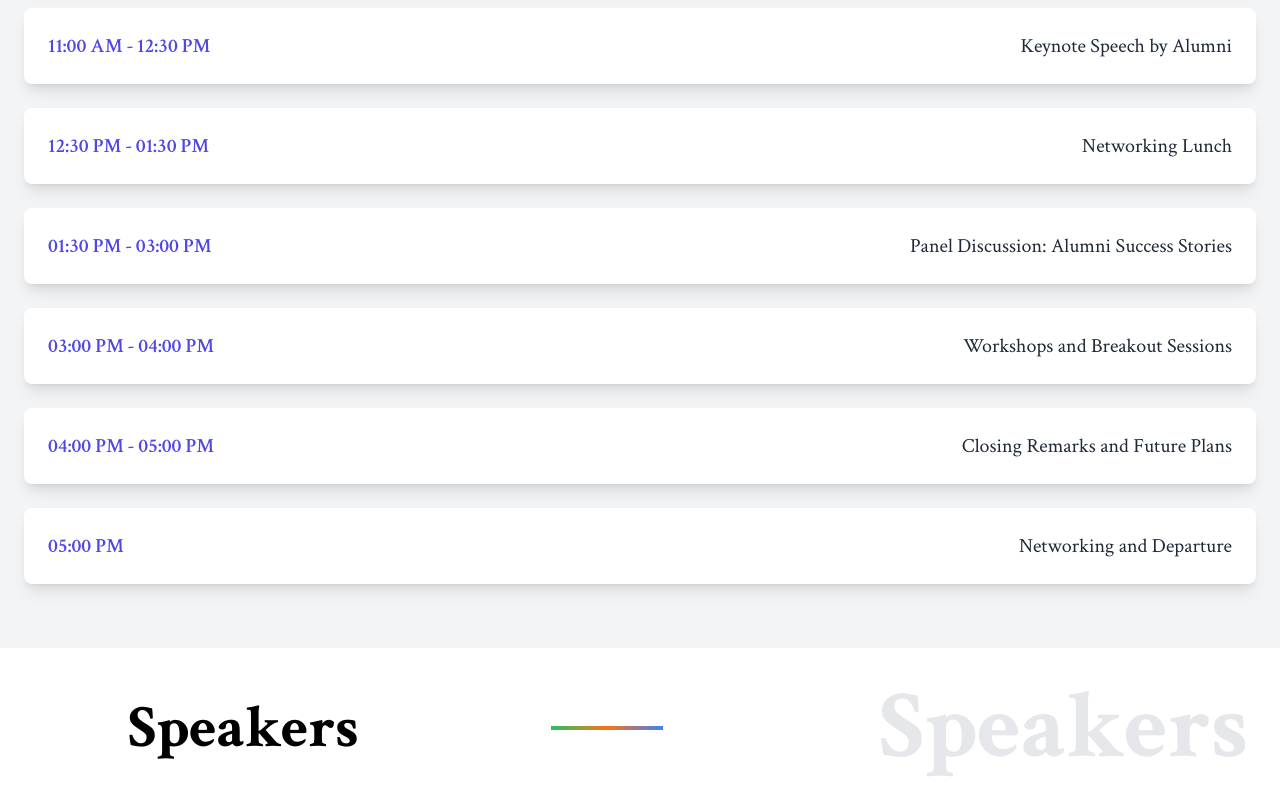
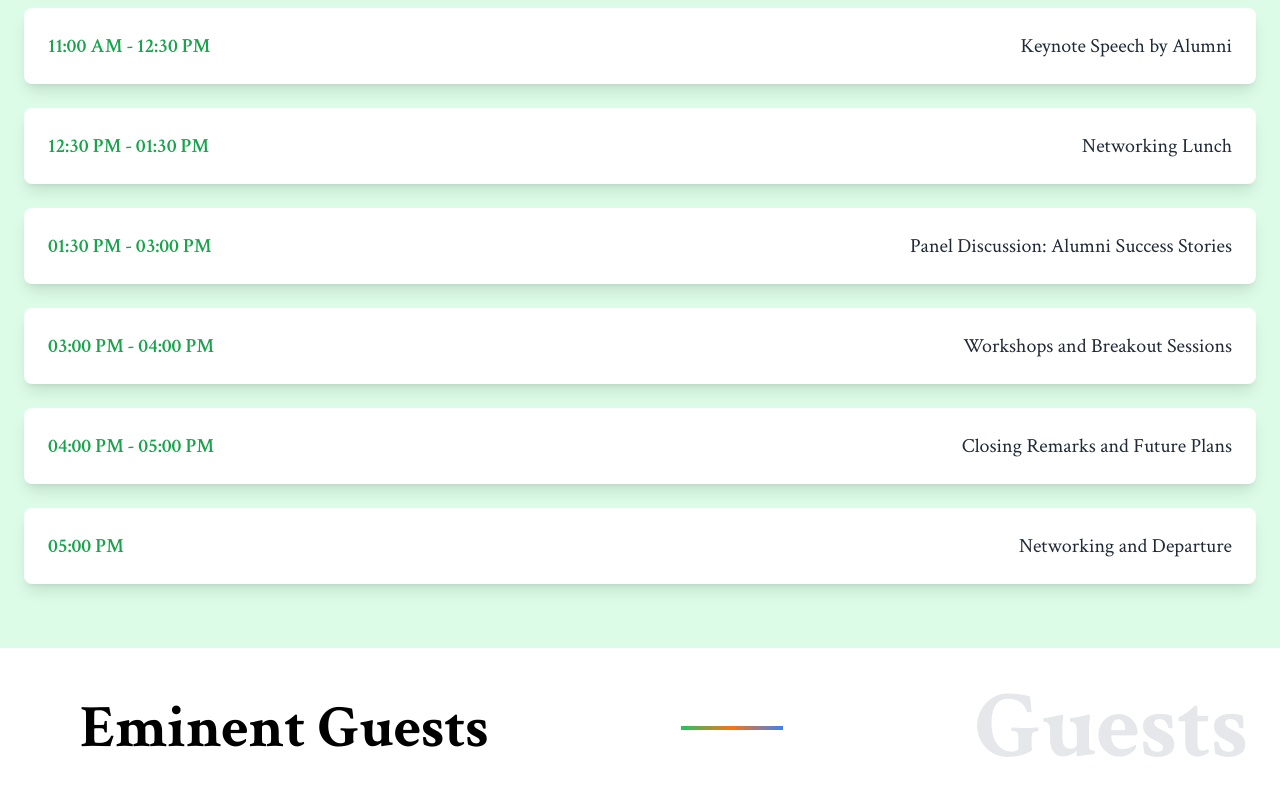
Before and after one commit to NitinSingh07/Navotsav, a React (Vite) app in the folder navotsav/: page / in a window 1280 px wide. Shown: the part 1760-2560 px from the top of the page. Built offline with nearby package versions, Linux system fonts and the light colour scheme; a web font is replaced by a local one.

Commit message:
Refactor agenda and team components

```diff
--- a/navotsav/src/components/agenda.jsx
+++ b/navotsav/src/components/agenda.jsx
@@ -16,10 +16,10 @@ export const EventAgenda = () => {
   ];
 
   return (
-    <section className="bg-gray-100 text-gray-800 py-16">
+    <section className="bg-green-100 text-gray-800 py-16">
       <div className="container mx-auto px-6">
         <div className="flex items-center justify-center mb-24">
-          <h2 className="text-6xl ml-6 font-bold text-center text-indigo-800 ">
+          <h2 className="text-6xl ml-6 font-bold text-center text-green-800 ">
             Agenda
           </h2>
           <div className="hidden md:flex flex-grow h-1 mx-48 bg-gradient-to-r from-green-500 via-orange-500 to-blue-500"></div>
@@ -33,7 +33,7 @@ export const EventAgenda = () => {
               key={index}
               className="flex justify-between items-center bg-white p-6 rounded-lg shadow-lg transition-transform duration-300 hover:shadow-xl transform hover:-translate-y-2 hover:bg-indigo-50"
             >
-              <span className="text-xl font-semibold text-indigo-600">
+              <span className="text-xl font-semibold text-green-600">
                 {item.time}
               </span>
               <span className="text-xl text-gray-800">{item.title}</span>
--- a/navotsav/src/components/team.jsx
+++ b/navotsav/src/components/team.jsx
@@ -38,12 +38,12 @@ const TeamMembers = () => {
     <div className="flex bg-white p-8">
       <div className="flex-1">
         <div className="flex items-center justify-center mb-24">
-          <h2 className="text-6xl ml-24 font-bold text-center text-black ">
-            Speakers
+          <h2 className="text-6xl ml-12 font-bold text-center text-black ">
+            Eminent Guests
           </h2>
           <div className="hidden md:flex flex-grow h-1 mx-48 bg-gradient-to-r from-green-500 via-orange-500 to-blue-500"></div>
-          <h2 className="text-8xl ml-6 font-bold text-center text-gray-200">
-            Speakers
+          <h2 className="text-8xl font-bold text-center text-gray-200">
+            Guests
           </h2>
         </div>
 
```
